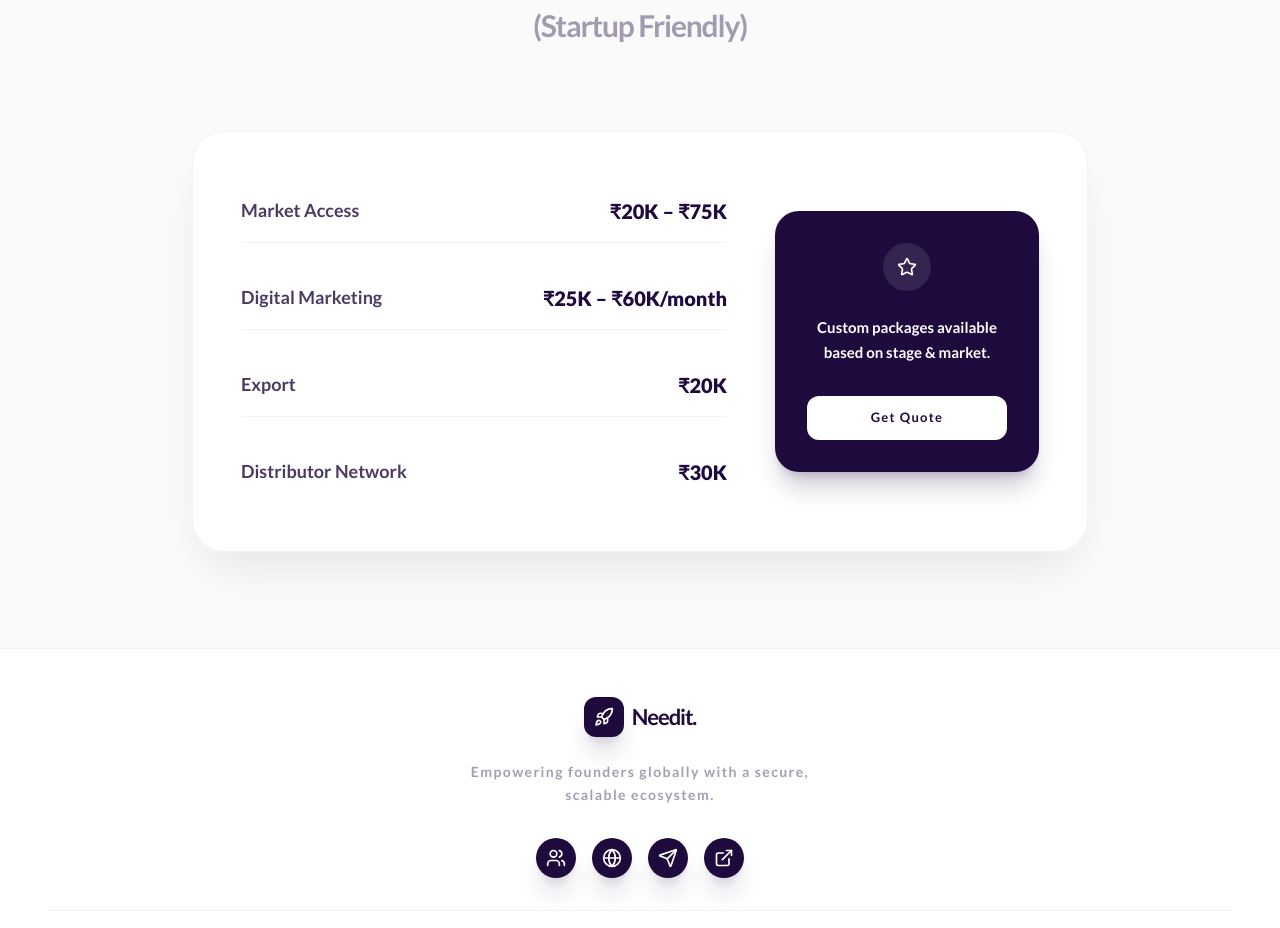
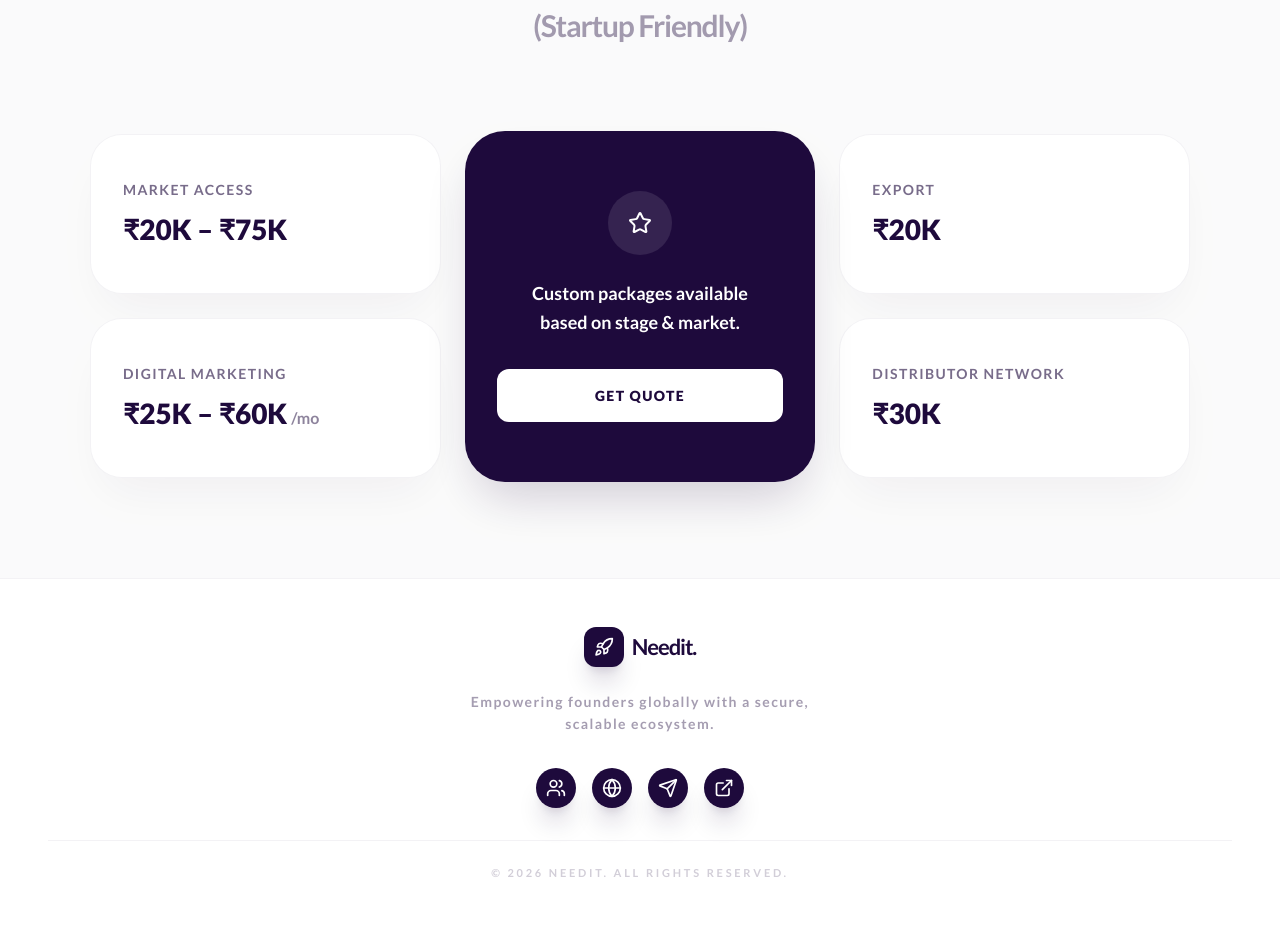
Before and after one commit to luminz157/Needit, a React (Vite) app in the folder frontend/: page / in a window 1280 px wide. Shown: the part 3824-4752 px from the top of the page. After the commit the page ends 4730 px from the top, so only its background shows below. Built offline with nearby package versions, Linux system fonts and the light colour scheme.

Commit message:
logo fixed

```diff
--- a/frontend/src/components/LandingPage.jsx
+++ b/frontend/src/components/LandingPage.jsx
@@ -97,7 +97,7 @@ export const Navbar = () => {
     >
       <div className="max-w-[1440px] mx-auto px-6 lg:px-12 flex items-center justify-between gap-4">
         <a href="/" className="flex items-center gap-2 flex-shrink-0 group">
-          <img src="/final_logo_cropped.png" alt="Needit Logo" className="h-12 md:h-14 object-contain group-hover:scale-105 transition-transform" />
+          <img src="/final_logo_cropped.png" alt="Needit Logo" className="h-16 md:h-20 object-contain group-hover:scale-105 transition-transform" />
         </a>
 
         <nav className="hidden md:flex items-center gap-6 lg:gap-8 xl:gap-10">
@@ -728,38 +728,41 @@ const PricingSection = () => (
         </motion.h2>
       </div>
 
-      <div className="max-w-4xl mx-auto">
-        <motion.div
-          initial="hidden"
-          whileInView="visible"
-          viewport={{ once: true }}
-          variants={stagger}
-          className="bg-white rounded-[2rem] p-8 md:p-12 shadow-2xl shadow-[#1e0a3c]/10 border border-[#1e0a3c]/5 flex flex-col md:flex-row gap-12 items-center"
-        >
-          <div className="flex-1 w-full space-y-6">
-            {[
-              { label: 'Market Access', price: '₹20K – ₹75K' },
-              { label: 'Digital Marketing', price: '₹25K – ₹60K/month' },
-              { label: 'Export', price: '₹20K' },
-              { label: 'Distributor Network', price: '₹30K' }
-            ].map((item, i) => (
-              <motion.div key={i} variants={fadeUp} className="flex justify-between items-center py-4 border-b border-[#1e0a3c]/5 last:border-0">
-                <span className="font-bold text-[#1e0a3c]/80 text-[16px] md:text-[18px]">{item.label}</span>
-                <span className="font-black text-[#1e0a3c] text-[18px] md:text-[20px]">{item.price}</span>
-              </motion.div>
-            ))}
+      <div className="max-w-[1100px] mx-auto grid md:grid-cols-3 gap-6 items-center">
+        {/* Left Column */}
+        <motion.div initial="hidden" whileInView="visible" viewport={{ once: true }} variants={stagger} className="flex flex-col gap-6">
+          <motion.div variants={fadeUp} className="bg-white rounded-[2rem] p-8 shadow-2xl shadow-[#1e0a3c]/5 border border-[#1e0a3c]/5 flex flex-col justify-center h-[160px] hover:-translate-y-1 transition-transform group">
+            <h3 className="font-bold text-[#1e0a3c]/60 text-[14px] uppercase tracking-widest mb-2 group-hover:text-[#1e0a3c]/80 transition-colors">Market Access</h3>
+            <p className="font-black text-[#1e0a3c] text-[28px]">₹20K – ₹75K</p>
+          </motion.div>
+          <motion.div variants={fadeUp} className="bg-white rounded-[2rem] p-8 shadow-2xl shadow-[#1e0a3c]/5 border border-[#1e0a3c]/5 flex flex-col justify-center h-[160px] hover:-translate-y-1 transition-transform group">
+            <h3 className="font-bold text-[#1e0a3c]/60 text-[14px] uppercase tracking-widest mb-2 group-hover:text-[#1e0a3c]/80 transition-colors">Digital Marketing</h3>
+            <p className="font-black text-[#1e0a3c] text-[28px]">₹25K – ₹60K<span className="text-[16px] font-bold opacity-50 ml-1">/mo</span></p>
+          </motion.div>
+        </motion.div>
+
+        {/* Middle Column */}
+        <motion.div initial="hidden" whileInView="visible" viewport={{ once: true }} variants={fadeUp} className="bg-[#1e0a3c] text-white rounded-[2.5rem] p-8 aspect-square flex flex-col justify-center items-center text-center shadow-2xl shadow-[#1e0a3c]/20 hover:scale-105 transition-transform z-10 relative">
+          <div className="w-16 h-16 rounded-full bg-white/10 flex items-center justify-center mb-6">
+            <Star size={24} className="text-white" />
           </div>
+          <p className="font-bold text-[18px] leading-relaxed max-w-[220px]">
+            Custom packages available based on stage & market.
+          </p>
+          <a href="/contact" className="mt-8 px-8 py-4 bg-white text-[#1e0a3c] font-black rounded-xl text-[14px] tracking-widest hover:bg-gray-100 transition-colors w-full uppercase">
+            Get Quote
+          </a>
+        </motion.div>
 
-          <motion.div variants={fadeUp} className="w-full md:w-auto bg-[#1e0a3c] text-white rounded-[1.5rem] p-8 text-center flex flex-col justify-center items-center gap-4 shadow-xl shadow-[#1e0a3c]/20">
-            <div className="w-12 h-12 rounded-full bg-white/10 flex items-center justify-center mb-2">
-              <Star size={20} className="text-white" />
-            </div>
-            <p className="font-bold text-[15px] leading-relaxed max-w-[200px]">
-              Custom packages available based on stage & market.
-            </p>
-            <a href="/contact" className="mt-4 px-6 py-3 bg-white text-[#1e0a3c] font-bold rounded-xl text-[13px] tracking-widest hover:scale-105 transition-transform w-full">
-              Get Quote
-            </a>
+        {/* Right Column */}
+        <motion.div initial="hidden" whileInView="visible" viewport={{ once: true }} variants={stagger} className="flex flex-col gap-6">
+          <motion.div variants={fadeUp} className="bg-white rounded-[2rem] p-8 shadow-2xl shadow-[#1e0a3c]/5 border border-[#1e0a3c]/5 flex flex-col justify-center h-[160px] hover:-translate-y-1 transition-transform group">
+            <h3 className="font-bold text-[#1e0a3c]/60 text-[14px] uppercase tracking-widest mb-2 group-hover:text-[#1e0a3c]/80 transition-colors">Export</h3>
+            <p className="font-black text-[#1e0a3c] text-[28px]">₹20K</p>
+          </motion.div>
+          <motion.div variants={fadeUp} className="bg-white rounded-[2rem] p-8 shadow-2xl shadow-[#1e0a3c]/5 border border-[#1e0a3c]/5 flex flex-col justify-center h-[160px] hover:-translate-y-1 transition-transform group">
+            <h3 className="font-bold text-[#1e0a3c]/60 text-[14px] uppercase tracking-widest mb-2 group-hover:text-[#1e0a3c]/80 transition-colors">Distributor Network</h3>
+            <p className="font-black text-[#1e0a3c] text-[28px]">₹30K</p>
           </motion.div>
         </motion.div>
       </div>
```
